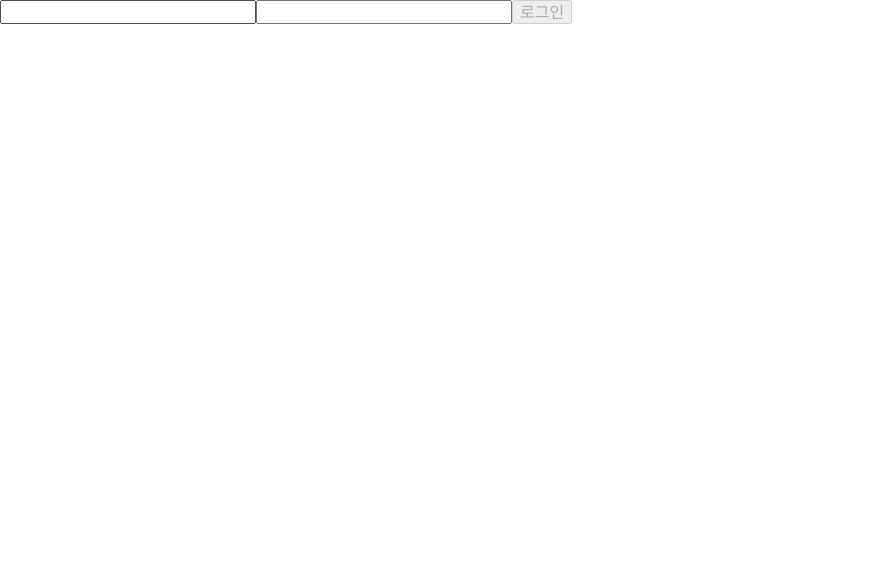
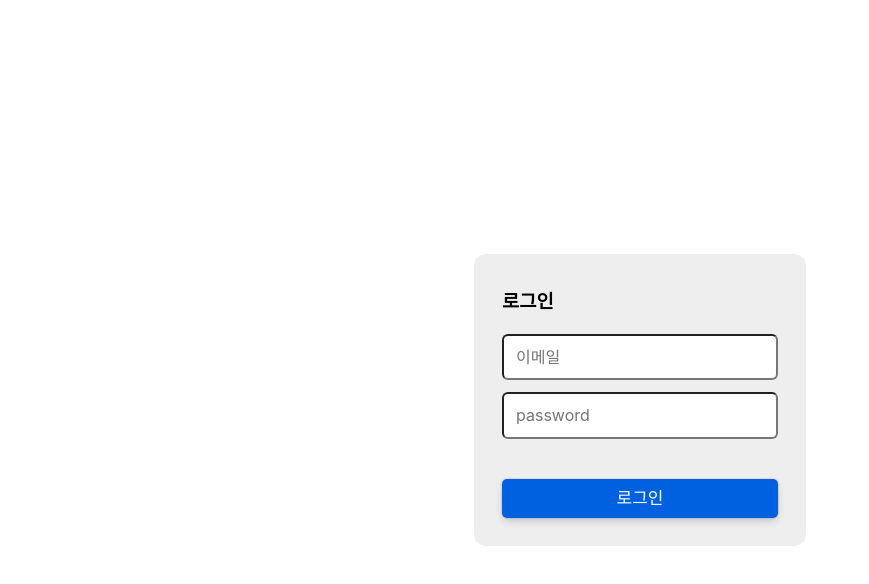
Before and after one commit to ybw903/wanted-pre-onboarding-challenge-fe-1, a React (Create React App) app: page /auth in a window 1280 px wide. Shown: the top 584 px of the page, without its empty margins (0-869 px from the left). Built offline with nearby package versions, Linux system fonts and the light colour scheme.

Commit message:
style: auth 페이지 레이아웃 수정

```diff
--- /dev/null
+++ b/src/pages/Auth/index.scss
@@ -0,0 +1,25 @@
+.auth-root {
+  height: 100vh;
+  display: flex;
+  justify-content: center;
+  align-items: center;
+
+  .auth-form {
+    background: #eee;
+    display: flex;
+    padding: 28px;
+    border-radius: 12px;
+    flex-direction: column;
+
+    .title {
+      margin: 0.5em 0;
+    }
+
+    .form-input-container {
+      display: flex;
+      flex-direction: column;
+      gap: 12px;
+      padding-bottom: 40px;
+    }
+  }
+}
--- a/src/pages/Auth/index.tsx
+++ b/src/pages/Auth/index.tsx
@@ -1,8 +1,12 @@
 import React, { useState } from "react";
 import { useNavigate } from "react-router-dom";
 import { authAPI } from "../../api";
+import { Button } from "../../components";
+import Input from "../../components/Input";
 import { useRedirectByVadlidToken } from "../../hooks";
 import { localStorageManager, validator } from "../../utils";
+
+import "./index.scss";
 
 const AuthPage: React.FC = () => {
   const [form, setForm] = useState({ email: "", password: "" });
@@ -32,22 +36,30 @@ const AuthPage: React.FC = () => {
   };
 
   return (
-    <div>
-      <input
+    <div className="auth-root">
+      <div className="auth-form">
+        <div className="form-input-container">
+          <h3 className="title">로그인</h3>
+          <Input
             type={"email"}
             value={email}
             name={"email"}
             onChange={handleChangeForm}
+            placeholder={"이메일"}
           />
-      <input
+          <Input
             type={"password"}
             value={password}
             name={"password"}
             onChange={handleChangeForm}
+            placeholder={"password"}
           />
-      <button disabled={!validateForm()} onClick={handleSubmitForm}>
+        </div>
+
+        <Button disabled={!validateForm()} onClick={handleSubmitForm}>
           로그인
-      </button>
+        </Button>
+      </div>
     </div>
   );
 };
```
Lines whose indentation alone changed are shown as unchanged.
